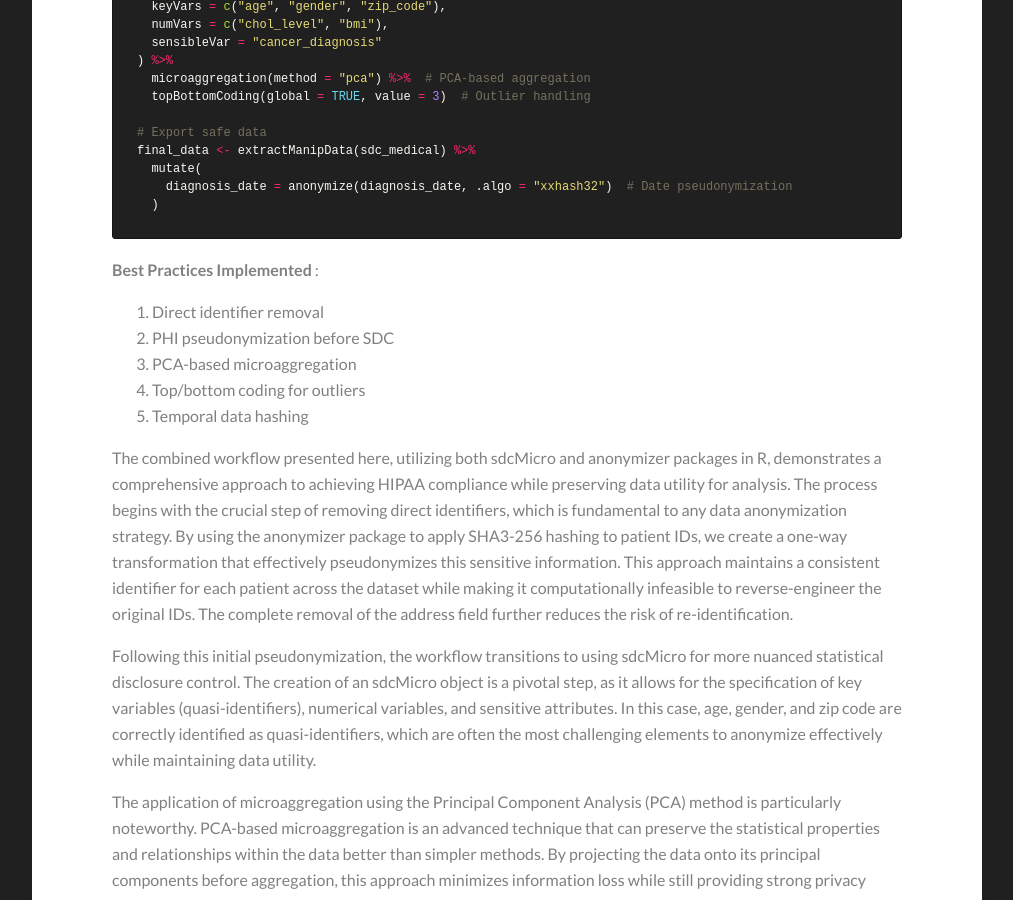
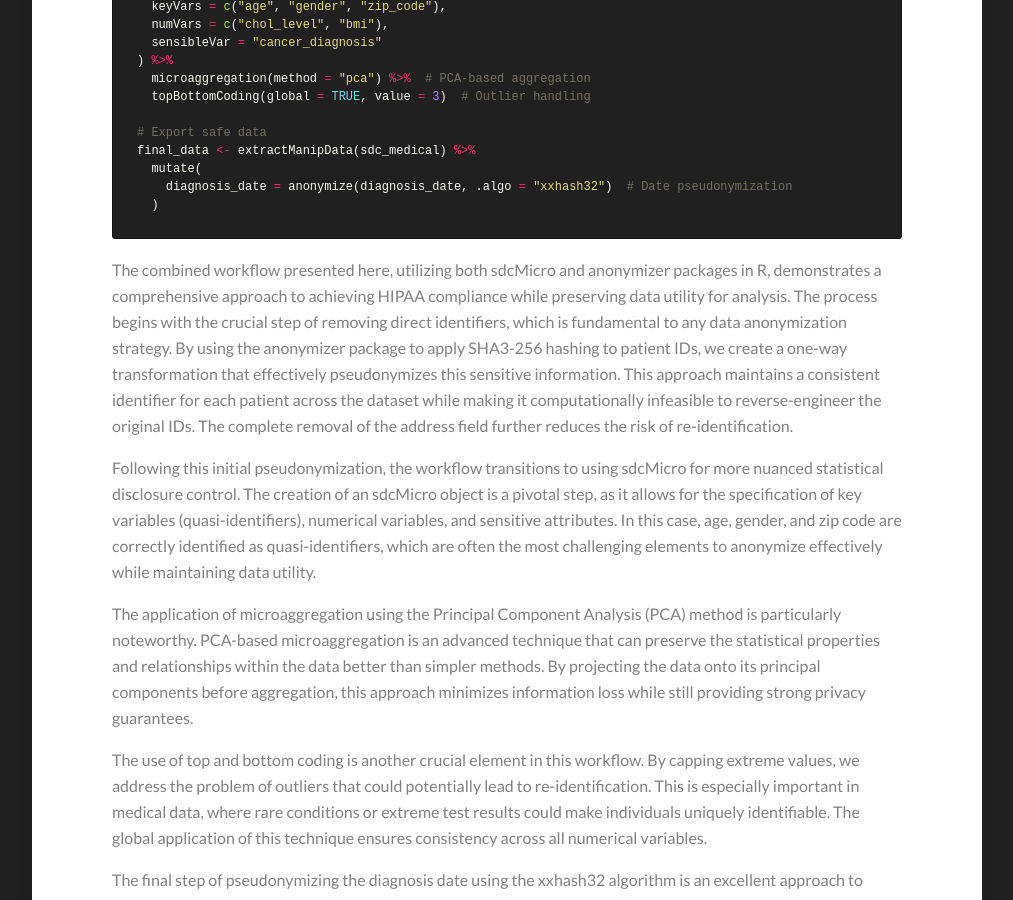
Before and after one commit to Kamran-Afzali/Kamran-Afzali.github.io, a Jekyll site: the page built from _posts/2025-12-25-anon_r_2.md, in a window 1280 px wide and 900 px high, scrolled down 7550 px. Shown: the whole window, without its empty margins (133-1146 px from the left). Built offline with Jekyll 4.4.1, drawn with Linux system fonts in a browser that asks for light colours; our own code applies the rules of GitHub Pages for plain Markdown files.

Commit message:
Update 2025-12-25-anon_r_2.md

````diff
--- a/_posts/2025-12-25-anon_r_2.md
+++ b/_posts/2025-12-25-anon_r_2.md
@@ -306,13 +306,6 @@ final_data <- extractManipData(sdc_medical) %>%
   )
 ```
 
-**Best Practices Implemented** :
-1. Direct identifier removal
-2. PHI pseudonymization before SDC
-3. PCA-based microaggregation
-4. Top/bottom coding for outliers
-5. Temporal data hashing
-
 
 The combined workflow presented here, utilizing both sdcMicro and anonymizer packages in R, demonstrates a comprehensive approach to achieving HIPAA compliance while preserving data utility for analysis. The process begins with the crucial step of removing direct identifiers, which is fundamental to any data anonymization strategy. By using the anonymizer package to apply SHA3-256 hashing to patient IDs, we create a one-way transformation that effectively pseudonymizes this sensitive information. This approach maintains a consistent identifier for each patient across the dataset while making it computationally infeasible to reverse-engineer the original IDs. The complete removal of the address field further reduces the risk of re-identification.
 
````
